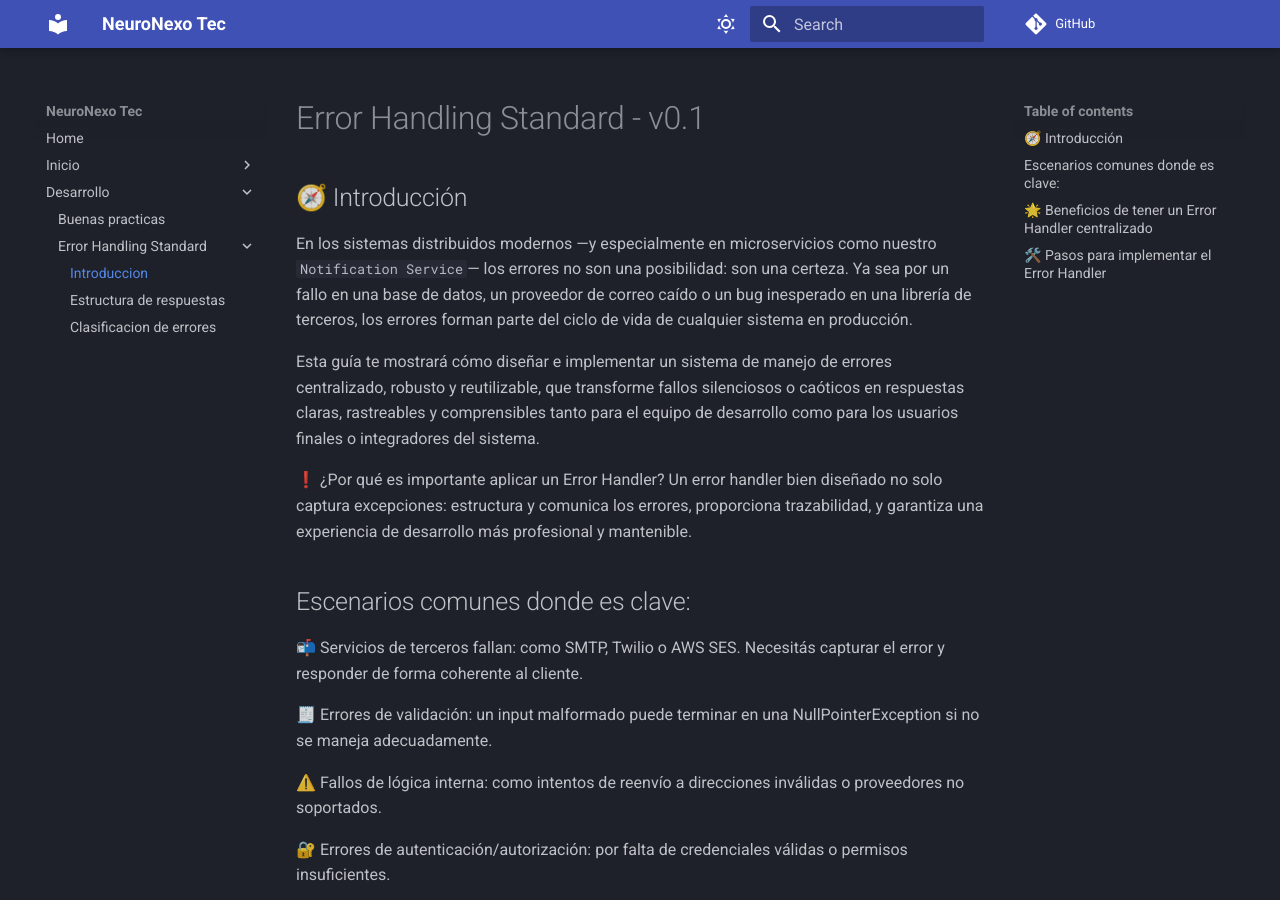
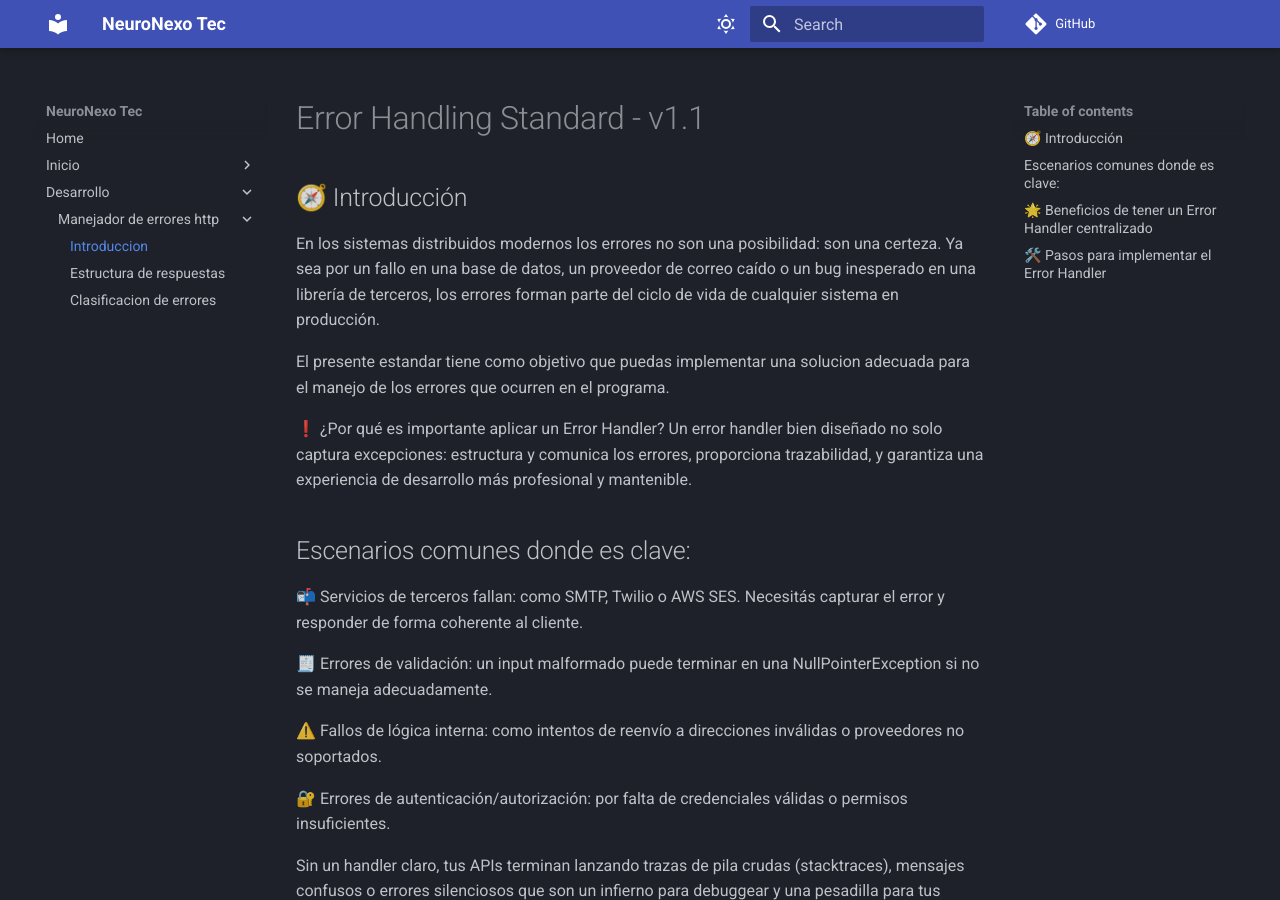
Before and after one commit to DamianGonzalez27/NeuroNexoTec, an MkDocs documentation site: the page built from docs/desarrollo/error-handler/introduccion.md, in a window 1280 px wide and 900 px high. Built offline with MkDocs 1.6.1 and Material for MkDocs 9.7.7, drawn with Linux system fonts in a browser that asks for light colours; comment, search, counter and statistics services are not loaded.

Commit message:
feat: Agrego los primeros pasos para el error handler

````diff
--- a/docs/desarrollo/error-handler/introduccion.md
+++ b/docs/desarrollo/error-handler/introduccion.md
@@ -1,9 +1,9 @@
-# Error Handling Standard - v0.1
+# Error Handling Standard - v1.1
 ## 🧭 Introducción
 
-En los sistemas distribuidos modernos —y especialmente en microservicios como nuestro ```Notification Service```— los errores no son una posibilidad: son una certeza. Ya sea por un fallo en una base de datos, un proveedor de correo caído o un bug inesperado en una librería de terceros, los errores forman parte del ciclo de vida de cualquier sistema en producción.
+En los sistemas distribuidos modernos los errores no son una posibilidad: son una certeza. Ya sea por un fallo en una base de datos, un proveedor de correo caído o un bug inesperado en una librería de terceros, los errores forman parte del ciclo de vida de cualquier sistema en producción.
 
-Esta guía te mostrará cómo diseñar e implementar un sistema de manejo de errores centralizado, robusto y reutilizable, que transforme fallos silenciosos o caóticos en respuestas claras, rastreables y comprensibles tanto para el equipo de desarrollo como para los usuarios finales o integradores del sistema.
+El presente estandar tiene como objetivo que puedas implementar una solucion adecuada para el manejo de los errores que ocurren en el programa.
 
 ❗ ¿Por qué es importante aplicar un Error Handler?
 Un error handler bien diseñado no solo captura excepciones: estructura y comunica los errores, proporciona trazabilidad, y garantiza una experiencia de desarrollo más profesional y mantenible.
--- a/mkdocs.yml
+++ b/mkdocs.yml
@@ -1,7 +1,7 @@
 site_name: NeuroNexo Tec
 
 nav:
-  - Home: ./comunidad/introduccion.md
+  - Home: index.md
   - Inicio:
     - Nuestra mision: ./comunidad/mision.md
     - Nuestra vision: ./comunidad/vision.md
@@ -10,8 +10,7 @@
     - Como puedes participar: ./comunidad/como-participar.md
     - Licencia: ./comunidad/licencia.md
   - Desarrollo:
-    - Buenas practicas: ./desarrollo/buenas-practicas.md
-    - Error Handling Standard:
+    - Manejador de errores http:
       - Introduccion: ./desarrollo/error-handler/introduccion.md
       - Estructura de respuestas: ./desarrollo/error-handler/respuestas.md
       - Clasificacion de errores: ./desarrollo/error-handler/clasificacion-errores.md
````
Also changed, not shown: docs/desarrollo/code-review/introduccion.md (added, +1 -0 lines).
